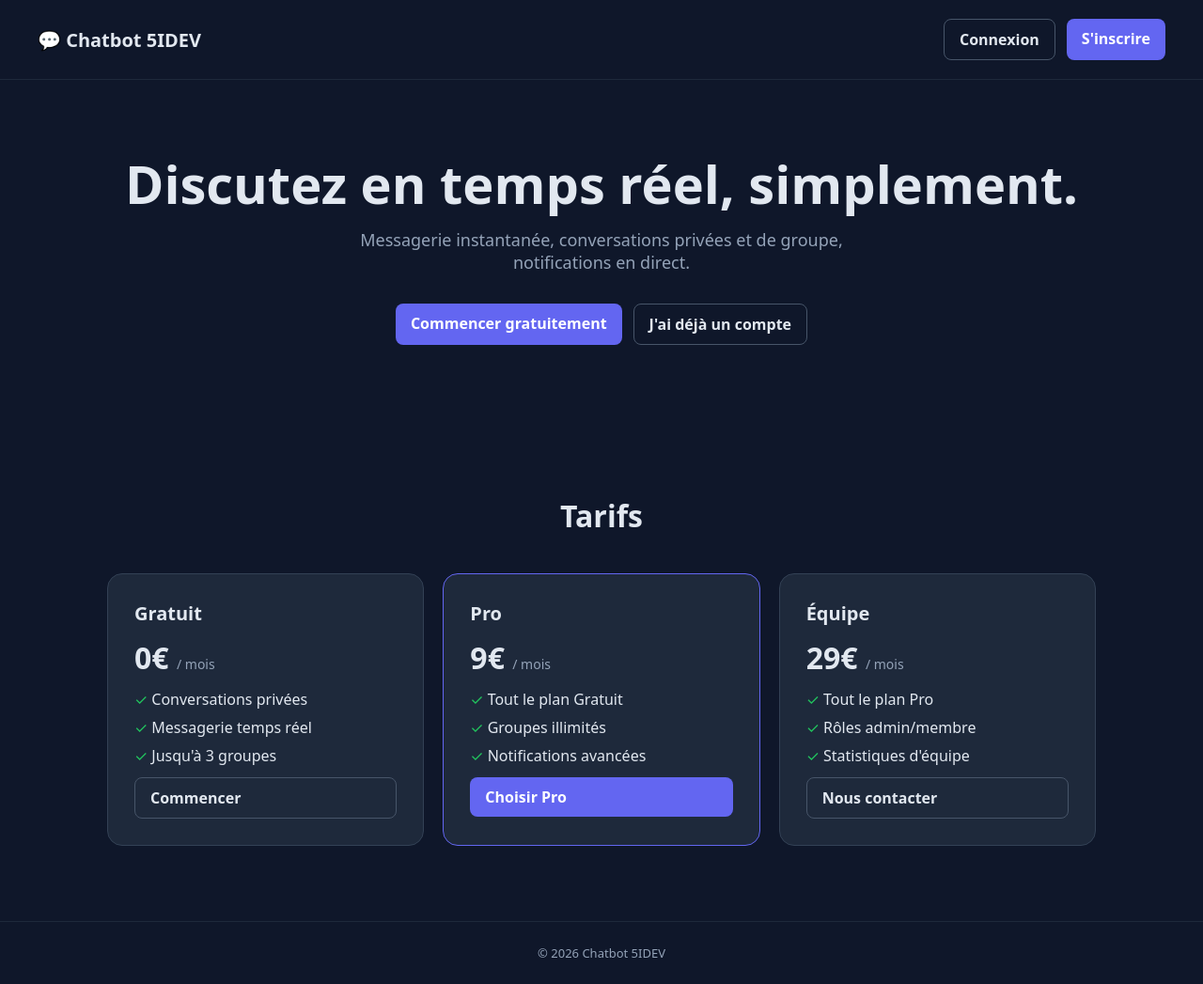
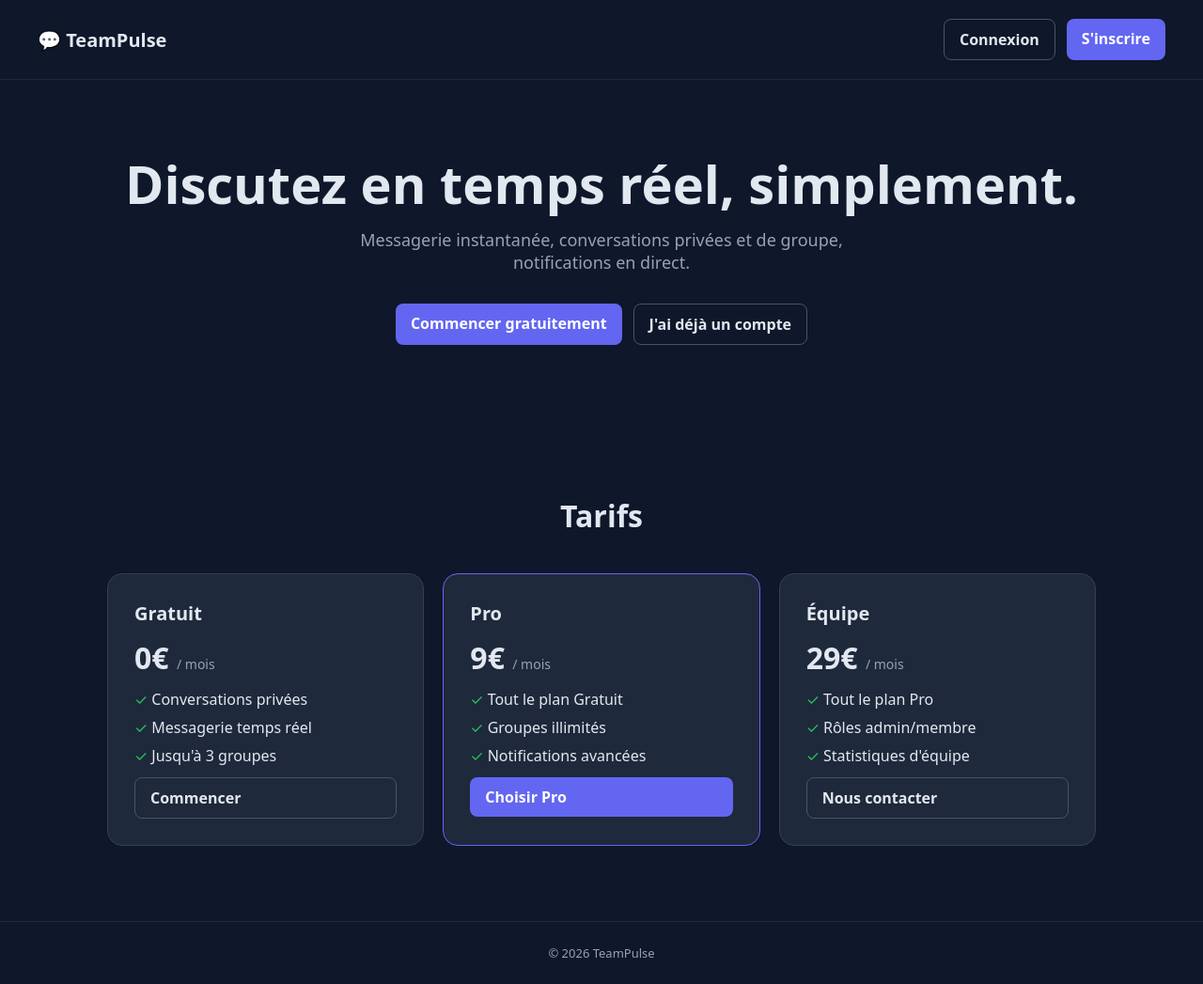
Before and after one commit to SoahcWeb/5IDEV_Chatbot, a React (Vite) app in the folder frontend/: page / in a window 1280 px wide. Shown: the whole page at 94% size. Built offline with nearby package versions, Linux system fonts and the light colour scheme; no server answers.

Commit message:
feat: rename displayed app name to TeamPulse

```diff
--- a/frontend/index.html
+++ b/frontend/index.html
@@ -6,9 +6,9 @@
     <meta name="viewport" content="width=device-width, initial-scale=1.0" />
     <meta
       name="description"
-      content="Chatbot 5IDEV — Messagerie instantanée, conversations privées et de groupe, notifications en temps réel."
+      content="TeamPulse — Messagerie instantanée, conversations privées et de groupe, notifications en temps réel."
     />
-    <title>Chatbot — 5IDEV</title>
+    <title>TeamPulse</title>
   </head>
   <body>
     <div id="root"></div>
--- a/frontend/src/pages/LandingPage.jsx
+++ b/frontend/src/pages/LandingPage.jsx
@@ -4,7 +4,7 @@ export default function LandingPage() {
   return (
     <div className="landing">
       <nav className="landing-nav">
-        <div className="logo">💬 Chatbot 5IDEV</div>
+        <div className="logo">💬 TeamPulse</div>
         <div className="actions">
           <Link to="/login" className="btn btn-ghost">Connexion</Link>
           <Link to="/register" className="btn">S'inscrire</Link>
@@ -62,7 +62,7 @@ export default function LandingPage() {
       </section>
 
       <footer className="landing-footer">
-        © {new Date().getFullYear()} Chatbot 5IDEV
+        © {new Date().getFullYear()} TeamPulse
       </footer>
     </div>
   )
```
